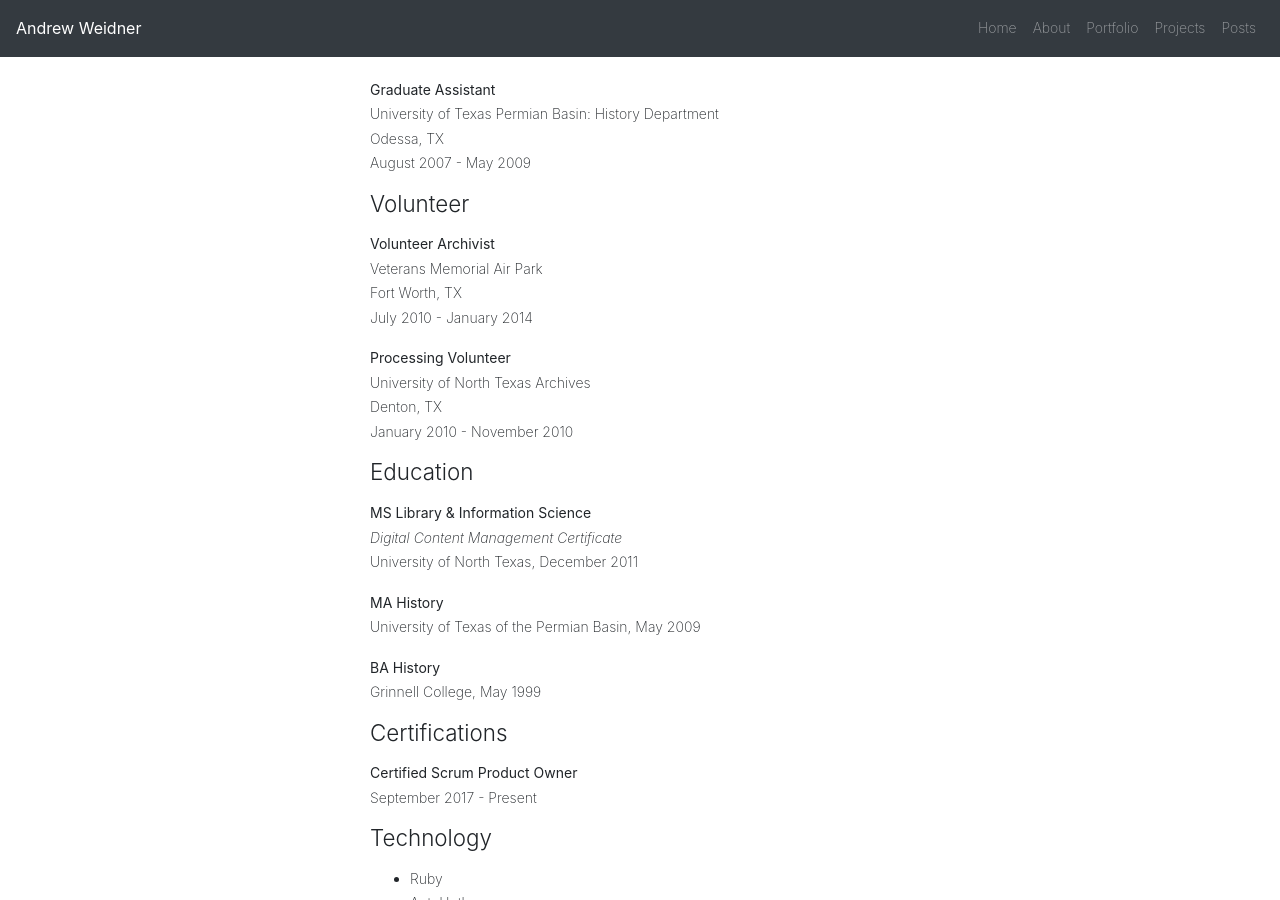
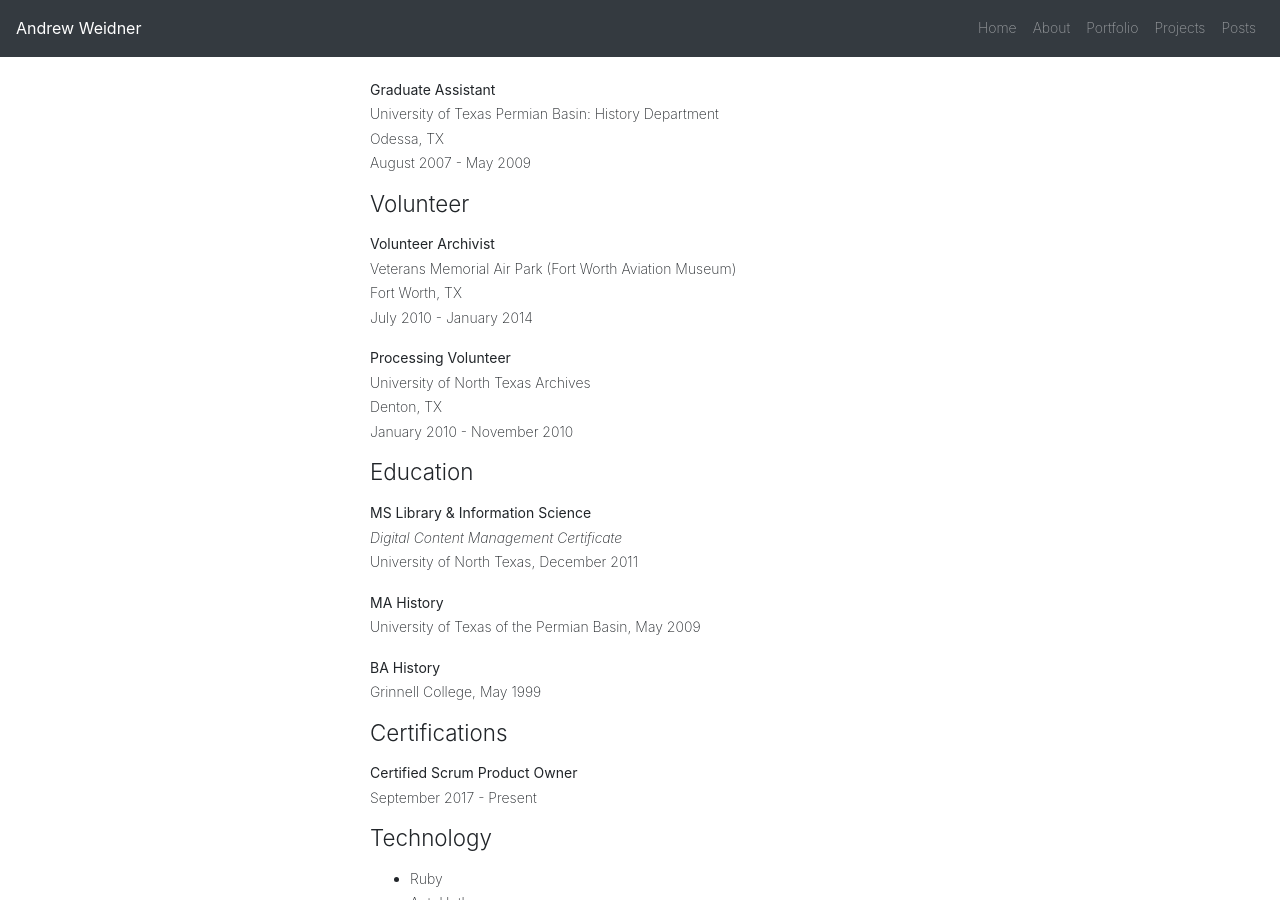
Before and after one commit to metaweidner/metaweidner.github.io, a Jekyll site: the page built from _pages/about.md, in a window 1280 px wide and 900 px high, scrolled down 1056 px. Built offline with Jekyll 4.4.1, drawn with Linux system fonts in a browser that asks for light colours; comment, search, counter and statistics services are not loaded.

Commit message:
add fwam

```diff
--- a/_pages/about.md
+++ b/_pages/about.md
@@ -54,7 +54,7 @@ August 2007 - May 2009
 ### Volunteer
 
 **Volunteer Archivist**
-Veterans Memorial Air Park
+Veterans Memorial Air Park (Fort Worth Aviation Museum)
 Fort Worth, TX
 July 2010 - January 2014
 
```
